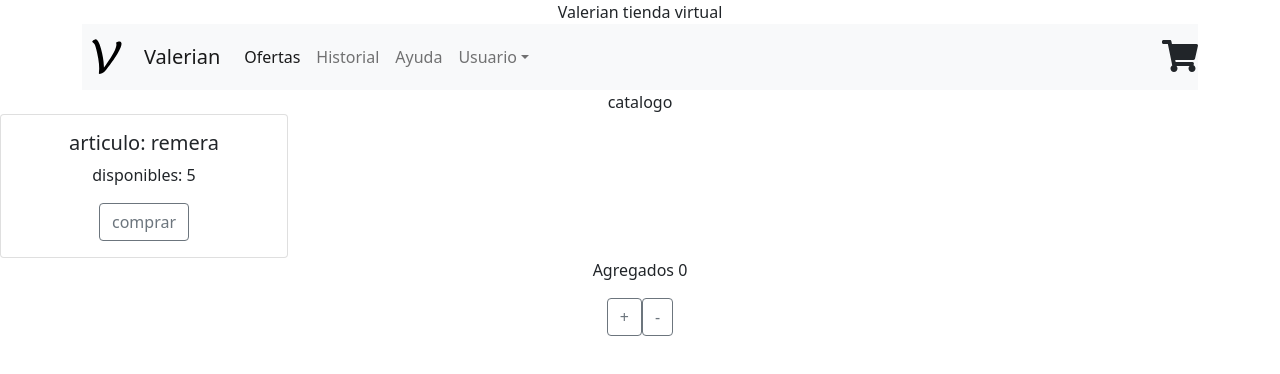
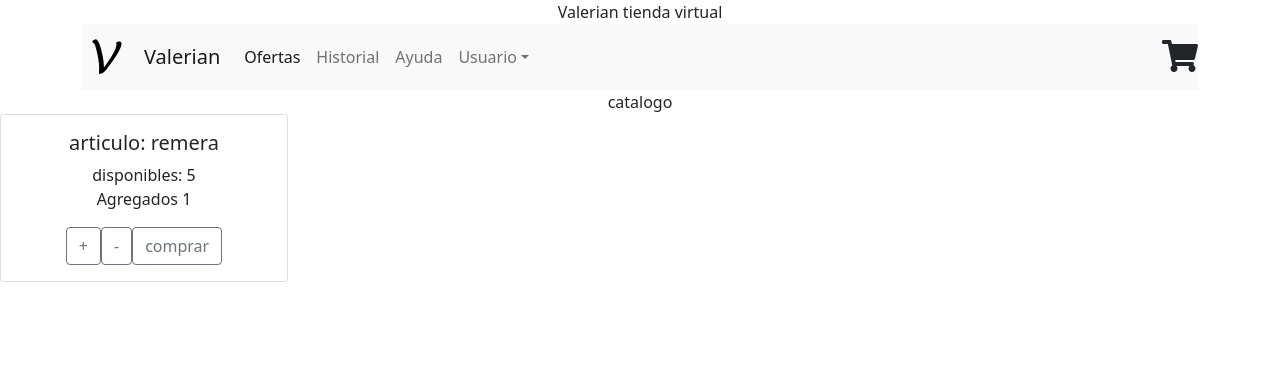
Before and after one commit to gabrielbareiro/valerian, a React (Create React App) app: page / in a window 1280 px wide. Shown: the top 374 px of the page. Built offline with nearby package versions, Linux system fonts and the light colour scheme.

Commit message:
organizo un poco los archivos

```diff
--- a/public/index.html
+++ b/public/index.html
@@ -30,7 +30,7 @@
       work correctly both with client-side routing and a non-root public URL.
       Learn how to configure a non-root public URL by running `npm run build`.
     -->
-    <title>React App</title>
+    <title>Valerian</title>
   </head>
   <body>
     <noscript>You need to enable JavaScript to run this app.</noscript>
--- a/src/App.js
+++ b/src/App.js
@@ -2,7 +2,7 @@ import React, {useState} from 'react';
 import './App.css';
 import NavBar from './components/NavBar.jsx'
 import 'bootstrap/dist/css/bootstrap.min.css'
-import ItemCount from './components/ItemCount';
+import Item from './components/Item';
 import ItemListContainer from './components/ItemListContainer';
 
 function App() {
@@ -14,8 +14,6 @@ function App() {
       </header>
       <main>
         <ItemListContainer titulo= "catalogo"/>
-
-        <ItemCount />
       </main>
     </div>
 
--- a/src/components/Button.jsx
+++ b/src/components/Button.jsx
@@ -3,7 +3,7 @@
 
 export default function button(props) {
     return (
-      <button className="btn btn-outline-secondary" onClick={() => props.Click()}>
+      <button className="btn btn-outline-secondary" onClick={() => props.onAdd()}>
         {props.text}
       </button>
     );
--- a/src/components/Cards.jsx
+++ /dev/null
@@ -1,18 +0,0 @@
-import React, {Fragment} from "react"
-import Button from "./Button"
-
-const style = {width: '18rem'}
-export default function cards (props) {
-        return (
-          <Fragment>
-            <div className="card" style={style}>
-              <div className="card-body">
-                <h5 className="card-title">articulo: {props.nombre}</h5>
-                <p className="card-text">disponibles: {props.stock}</p>
-                <a href="#" className="btn btn-outline-secondary">comprar</a>
-              </div>
-            </div>
-          </Fragment>
-
-        )
-      }
--- a/src/components/Item.jsx
+++ b/src/components/Item.jsx
@@ -1,5 +1,14 @@
-import React from "react";
+import React, {Fragment} from "react"
+import ItemCount from "./ItemCount"
 
-export default function Item(params) {
-    <div>{props.datos.name}</div>
-}
+const style = {width: '18rem'}
+export default function Item () {
+        return (
+          <Fragment>
+            <div className="card" style={style}>
+            <ItemCount  initial={1} stock={10} />
+            </div>
+          </Fragment>
+
+        )
+      }
--- a/src/components/ItemCount.jsx
+++ b/src/components/ItemCount.jsx
@@ -1,14 +1,11 @@
-import React, { Fragment, useState, useEffect } from "react";
+import React, { Fragment, useState} from "react";
 import Button from "./Button";
-import Cards from "./Cards";
 
 const cards = {id: 1, nombre: "remera", stock: 5}
 
-//const enStock = cards.stock;
-//console.log(enStock)
 
-export default function itemCount () {
-        const [contador, setCount] = useState(0);
+export default function itemCount ({stock, initial, onAdd}) {
+        const [contador, setCount] = useState(initial);
 
         const enStock = cards.stock
 
@@ -24,10 +21,14 @@ export default function itemCount () {
         }
         return (
           <Fragment>
-              <Cards nombre= {cards.nombre} stock= {cards.stock}/>
-            <p>Agregados {contador}</p>
-            <Button text="+" Click={incrementar} />
-            <Button text="-" Click={decrementar} />
+              <div className="card-body">
+                <h5 className="card-title">articulo: {cards.nombre}</h5>
+                <div className="card-text">disponibles: {cards.stock}</div>
+                <p>Agregados {contador}</p>
+                <Button text="+" onAdd={incrementar} />
+                <Button text="-" onAdd={decrementar} />
+                <a href="#" className="btn btn-outline-secondary">comprar</a>
+            </div>
           </Fragment>
         );
       }
--- a/src/components/ItemList.jsx
+++ b/src/components/ItemList.jsx
@@ -1,7 +1,5 @@
 import { useEffect, useState } from "react";
 import Item from "./Item";
-
-const { useEffect, useState } = require("react");
 
 
 export default function ItemList() {
@@ -26,7 +24,7 @@ export default function ItemList() {
       setTimeout(() => resolve(data), 2000);
     })
       .then((dataResolve) => {
-        console.log("load: ", dataResolve);
+
         setProductos(dataResolve);
       })
       .catch((error) => {
@@ -34,11 +32,5 @@ export default function ItemList() {
       });
   }, []);
 
-  return (<div>
-      {productos.map((item) => (
-                <Item datos={item}/>
-            ))}
-         </div>
-
-        );
+  return <Item />
 }
--- a/src/components/ItemListContainer.jsx
+++ b/src/components/ItemListContainer.jsx
@@ -1,4 +1,10 @@
+import ItemList from "./ItemList";
 
 export default function ItemListContainer ({titulo}) {
-    return <div>{titulo}</div>
+    return (
+        <>
+            <div>{titulo}</div>
+            <ItemList />
+        </>
+    );
 }
```
